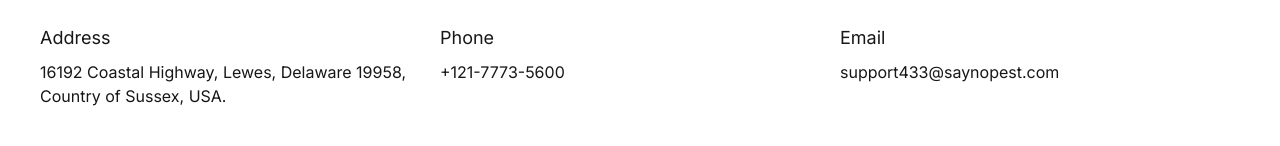
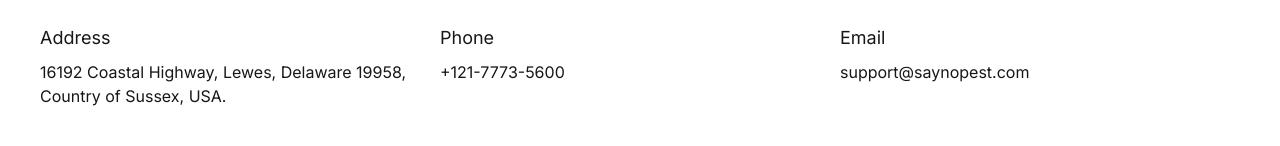
Before and after one commit to 5anyam/saynopest, a Next.js app: page /contact in a window 1280 px wide. Shown: the part 188-334 px from the top of the page. Built offline with nearby package versions, Linux system fonts and the light colour scheme.

Commit message:
Initial commit

```diff
--- a/src/app/contact/page.tsx
+++ b/src/app/contact/page.tsx
@@ -15,7 +15,7 @@ export default async function Page() {
         </div>
         <div className="w-full md:w-1/3 mb-4">
           <h2 className="text-lg mb-2">Email</h2>
-          <p><a href="mailto:example@example.com">support433@saynopest.com</a></p>
+          <p><a href="mailto:example@example.com">support@saynopest.com</a></p>
         </div>
       </div>
     </div>
```
